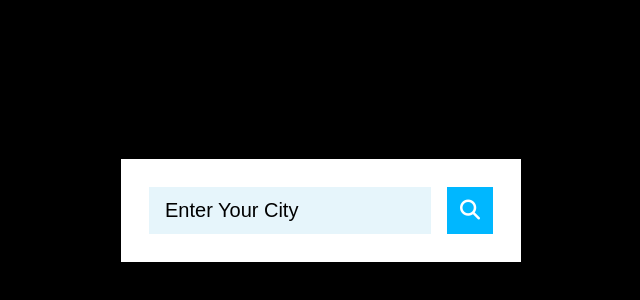
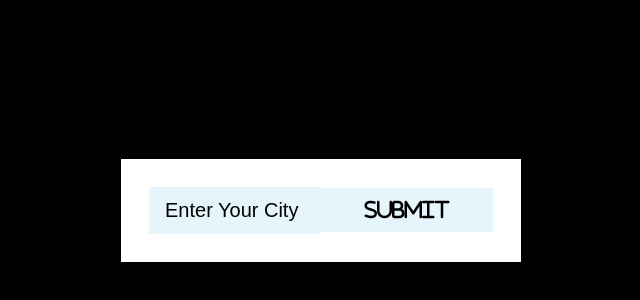
Before and after one commit to Lavkush3844/Weather-Api, a plain HTML site: page index.html in a window 1280 px wide. Shown: the part 190-490 px from the top of the page, without its empty margins (319-959 px from the left). Drawn offline with Linux system fonts and the light colour scheme.

Commit message:
Update index.html

```diff
--- a/index.html
+++ b/index.html
@@ -12,7 +12,7 @@
     <div class="container">
         <div class="search-box">
             <input type="text" placeholder="Enter Your City" class="input-box">
-            <button type="submit" class="fa-solid fa-magnifying-glass" onclick="return getData()">
+            <input type="submit" class="fa-solid fa-magnifying-glass" onclick="return getData()">
         </div>
         <!-- location-not-found -->
         <div class="location-not-found">
```
